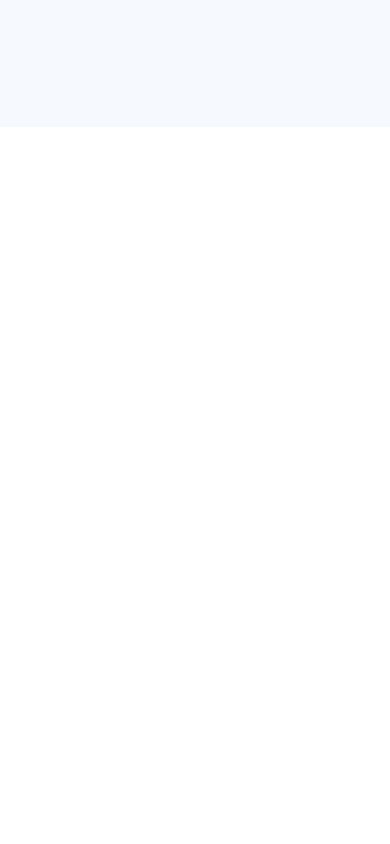
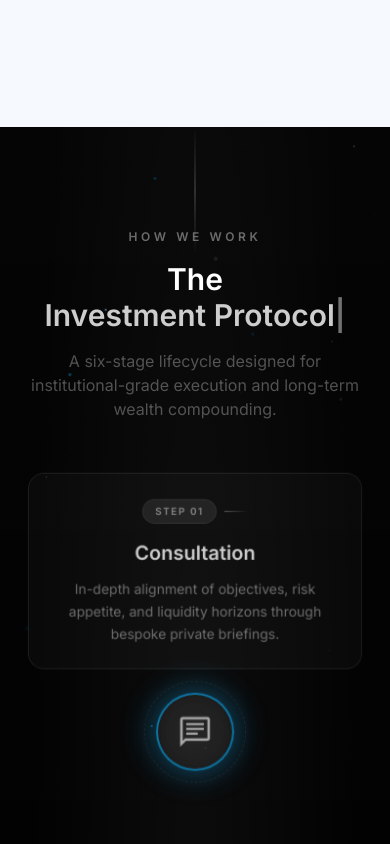
Before and after one commit to sugamQA/SkyTouchInvestment, a React (Vite) app in the folder frontend/: page / in a window 390 px wide. Shown: the part 5840-6684 px from the top of the page. Built offline with nearby package versions, Linux system fonts and the light colour scheme.

Commit message:
feat: dark reflective protocol section on Home page

```diff
--- a/frontend/src/pages/Home.jsx
+++ b/frontend/src/pages/Home.jsx
@@ -321,32 +321,37 @@ export default function Home() {
       </section>
 
       {/* HOW WE WORK - THE SKYTOUCH PROTOCOL */}
-      <section className="py-24 relative overflow-hidden bg-white" id="process" style={{ contentVisibility: 'auto' }}>
+      <section className="py-24 relative overflow-hidden bg-black" id="process">
+        <div className="absolute inset-0 bg-gradient-to-b from-white/[0.02] via-transparent to-white/[0.02]" />
+        <div className="absolute inset-0" style={{ background: 'radial-gradient(ellipse at 50% 30%, rgba(255,255,255,0.04) 0%, transparent 60%)' }} />
+
+        <div className="absolute top-0 left-1/2 -translate-x-1/2 w-[1px] h-32 bg-gradient-to-b from-transparent via-white/30 to-transparent" />
+        <div className="absolute bottom-0 left-1/2 -translate-x-1/2 w-[1px] h-32 bg-gradient-to-b from-transparent via-white/30 to-transparent" />
 
         <div id="particle-container" style={{ position: 'absolute', inset: 0, zIndex: 0, overflow: 'hidden', pointerEvents: 'none' }} />
 
         <div className="max-w-[1440px] mx-auto px-6 md:px-16 relative z-10">
           <ScrollReveal className="text-center mb-12 md:mb-16">
-            <span className="section-label">How We Work</span>
-            <h2 className="text-3xl md:text-5xl font-display font-bold mb-4 min-h-[1.2em]">
+            <span className="inline-block text-xs tracking-[0.3em] font-bold text-white/40 uppercase mb-4">How We Work</span>
+            <h2 className="text-3xl md:text-5xl font-bold text-white mb-4 min-h-[1.2em]">
               The{' '}
               <Typewriter
                 text={["SkyTouch Protocol", "Investment Protocol", "Wealth Protocol"]}
                 speed={80}
                 cursor="|"
                 loop={true}
-                className="inline-block text-primary"
+                className="inline-block text-white/80"
               />
             </h2>
-            <p className="text-on-surface-variant/70 max-w-xl mx-auto">
+            <p className="text-white/30 max-w-xl mx-auto">
               A six-stage lifecycle designed for institutional-grade execution and long-term wealth compounding.
             </p>
           </ScrollReveal>
 
           <div className="relative max-w-[800px] mx-auto" ref={timelineRef}>
-            <div className="absolute left-1/2 -translate-x-1/2 w-[1px] hidden md:block overflow-hidden" ref={timelineLineBgRef}>
-              <div className="absolute inset-0 bg-slate-200" />
-              <div className="absolute inset-0 bg-gradient-to-b from-primary via-secondary to-tertiary transition-all duration-500 ease-out" style={{ height: '0%' }} ref={scrollLineRef} />
+            <div className="absolute left-1/2 -translate-x-1/2 w-[1px] hidden md:block top-0 bottom-0 overflow-hidden">
+              <div className="absolute inset-0 bg-white/10" />
+              <div className="absolute inset-0 bg-gradient-to-b from-white/60 via-white/40 to-white/60 transition-all duration-500 ease-out" style={{ height: '0%' }} ref={scrollLineRef} />
             </div>
 
             {protocolSteps.map((step, i) => {
@@ -356,33 +361,30 @@ export default function Home() {
               return (
                 <div key={step.title} className="timeline-step flex flex-col md:flex-row items-start mb-14 md:mb-20 last:mb-0 will-change-transform duration-75 group">
                   <div className={`w-full md:flex-1 text-center ${isLeft ? 'md:text-right md:pr-8' : 'md:order-3 md:text-left md:pl-8'} mb-6 md:mb-0`}>
-                    <div
-                      className={`relative ${isLeft ? 'md:text-right' : 'md:text-left'} text-left`}
-                    >
-                      <div className="relative rounded-2xl p-6 md:p-8 border border-slate-200 hover:border-primary/30 transition-all duration-500 overflow-hidden bg-white shadow-[0_16px_50px_rgba(15,23,42,0.06)] text-center">
-                        {/* Step number badge */}
+                    <div className={`relative ${isLeft ? 'md:text-right' : 'md:text-left'} text-left`}>
+                      <div className="relative rounded-2xl p-6 md:p-8 border border-white/10 hover:border-white/20 transition-all duration-500 overflow-hidden bg-white/[0.04] backdrop-blur-sm text-center">
                         <div className="inline-flex items-center justify-center gap-2 mb-4 w-full">
-                          <span className="px-3 py-1 text-[10px] tracking-[0.15em] font-bold text-primary bg-primary/10 rounded-full border border-primary/20">
+                          <span className="px-3 py-1 text-[10px] tracking-[0.15em] font-bold text-white/60 bg-white/10 rounded-full border border-white/10">
                             STEP {String(i + 1).padStart(2, '0')}
                           </span>
-                          <span className="h-[1px] w-6 bg-gradient-to-r from-primary/60 to-transparent" />
+                          <span className="h-[1px] w-6 bg-gradient-to-r from-white/40 to-transparent" />
                         </div>
-                        <h3 className="font-display text-xl md:text-[26px] font-semibold text-slate-900 mb-3">{step.title}</h3>
-                        <p className="font-body text-sm md:text-base text-slate-600 leading-relaxed relative">{step.desc}</p>
+                        <h3 className="text-xl md:text-[26px] font-semibold text-white mb-3">{step.title}</h3>
+                        <p className="text-sm md:text-base text-white/50 leading-relaxed">{step.desc}</p>
                       </div>
                     </div>
                   </div>
-                   <div className={`flex justify-center self-center w-full md:w-auto mb-6 md:mb-0 md:mx-10 ${isLeft ? '' : 'md:order-2'}`}>
+
+                  <div className={`flex justify-center self-center w-full md:w-auto mb-6 md:mb-0 md:mx-10 ${isLeft ? '' : 'md:order-2'}`}>
                     <div className="relative">
-                      {/* Icon container glow */}
-                      <div className="absolute inset-0 rounded-full blur-xl opacity-20 group-hover:opacity-40 transition-opacity duration-500 bg-gradient-to-br from-primary/30 to-secondary/20" />
-                      {/* Animated ring */}
-                      <div className="absolute -inset-3 rounded-full border border-dashed border-slate-200 group-hover:animate-[spin_8s_linear_infinite] transition-all duration-500" />
-                      <div className={`step-node relative flex-shrink-0 z-10 w-20 h-20 rounded-full bg-white border-2 ${c.border} flex items-center justify-center transition-all duration-500 ease-out group-hover:scale-110 shadow-lg`}>
-                        <span className={`material-symbols-outlined text-[36px] ${c.icon} group-hover:scale-110 transition-transform duration-300`} style={{ fontVariationSettings: "'FILL' 0, 'wght' 500, 'GRAD' 0, 'opsz' 48" }}>{step.icon}</span>
+                      <div className="absolute inset-0 rounded-full blur-xl opacity-30 group-hover:opacity-60 transition-opacity duration-500 bg-white/20" />
+                      <div className="absolute -inset-3 rounded-full border border-dashed border-white/10 group-hover:animate-[spin_8s_linear_infinite] transition-all duration-500" />
+                      <div className={`step-node relative flex-shrink-0 z-10 w-20 h-20 rounded-full bg-white/[0.06] border-2 border-white/20 flex items-center justify-center transition-all duration-500 ease-out group-hover:scale-110 shadow-lg backdrop-blur-sm`}>
+                        <span className="material-symbols-outlined text-[36px] text-white/80 group-hover:scale-110 transition-transform duration-300" style={{ fontVariationSettings: "'FILL' 0, 'wght' 500, 'GRAD' 0, 'opsz' 48" }}>{step.icon}</span>
                       </div>
                     </div>
                   </div>
+
                   <div className={`hidden md:block md:flex-1 ${isLeft ? '' : 'md:order-1'}`} />
                 </div>
               )
```
